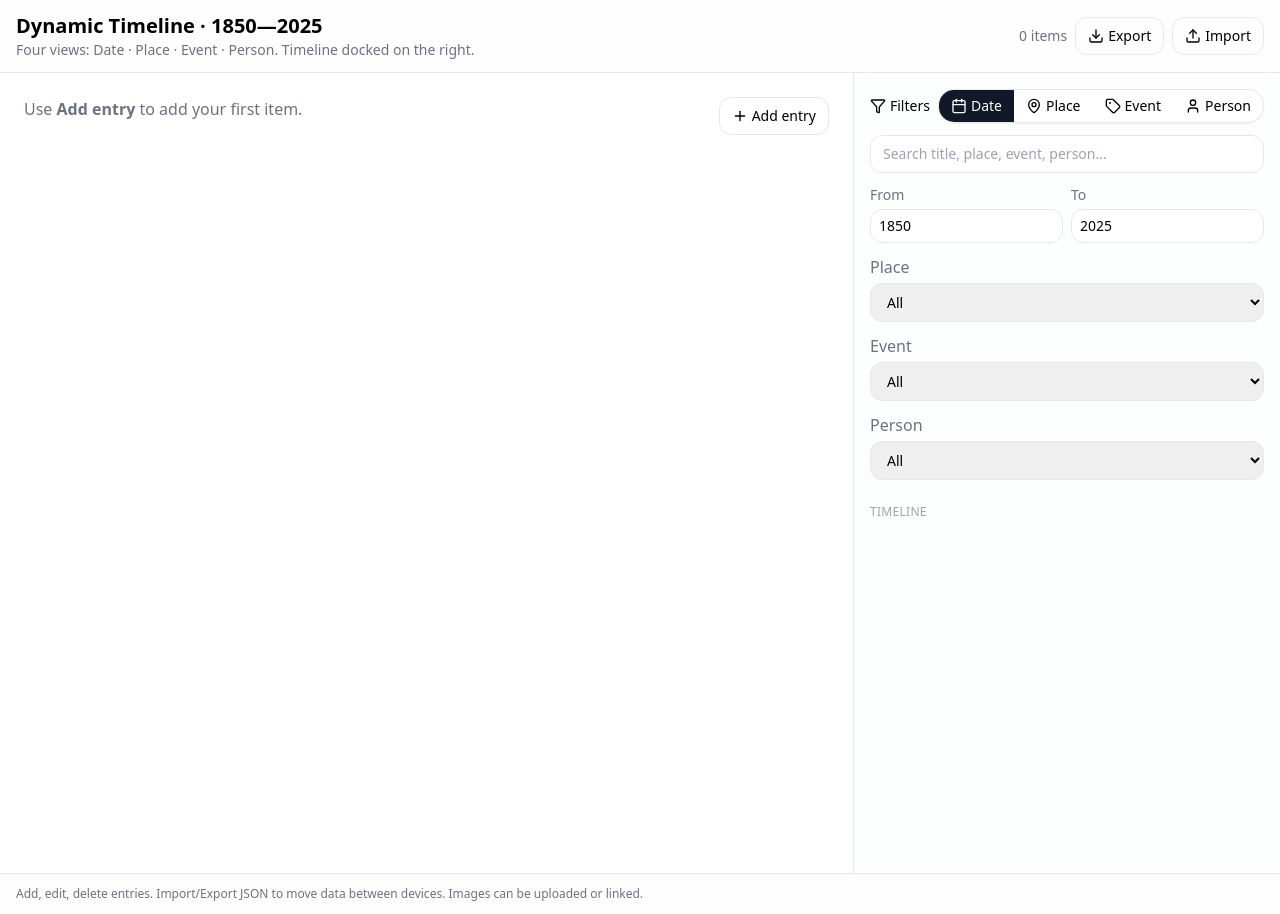
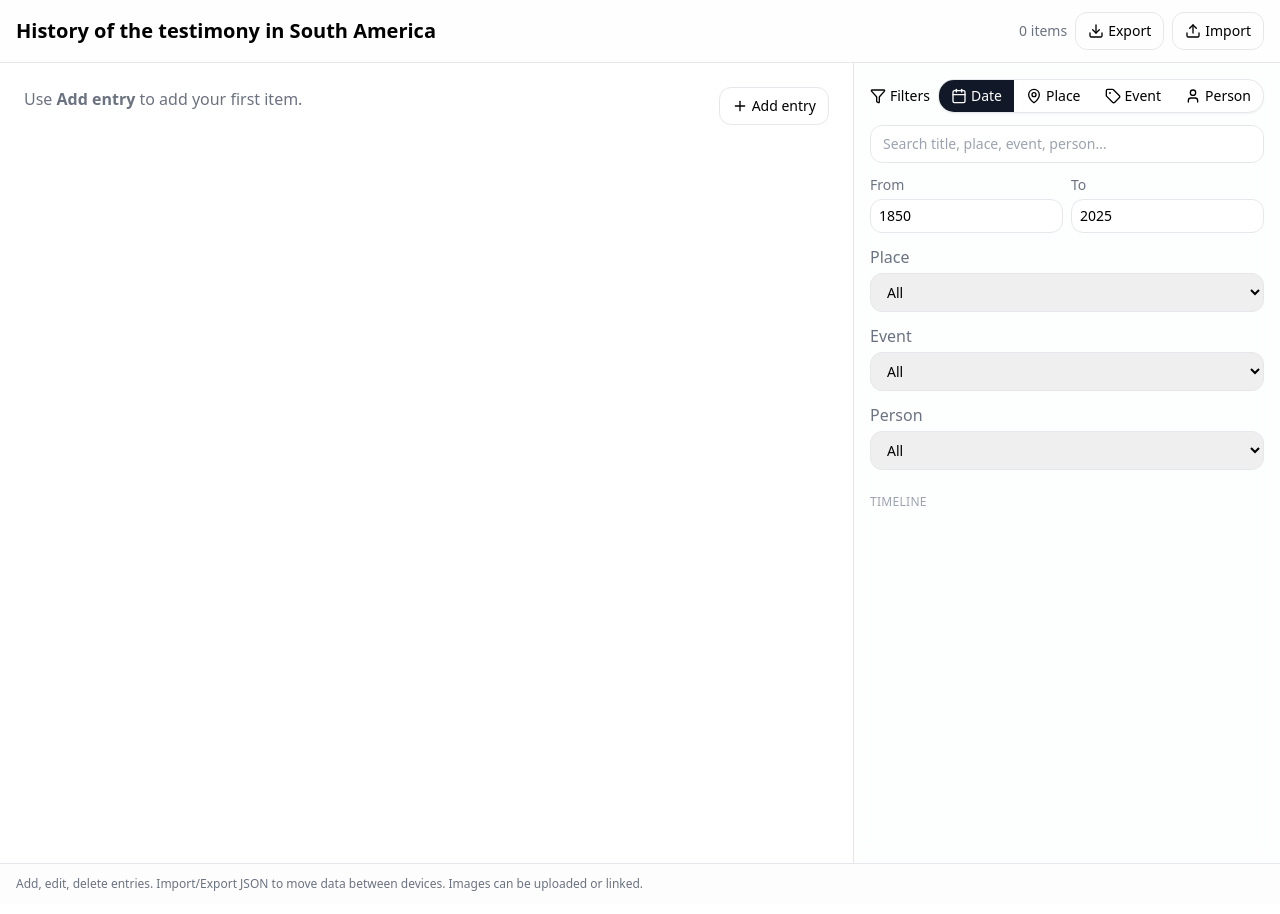
Before and after one commit to AnthonyWallis/Timeline-Argentine-history, a React (Vite) app: page / in a window 1280 px wide. Built offline with nearby package versions, Linux system fonts and the light colour scheme.

Commit message:
Add Export/Import JSON + edit/delete + uploads

```diff
--- a/index.html
+++ b/index.html
@@ -3,7 +3,7 @@
   <head>
     <meta charset="UTF-8" />
     <meta name="viewport" content="width=device-width, initial-scale=1.0" />
-    <title>Dynamic Timeline · 1850—Today</title>
+    <title>History of the testimony in South America</title>
   </head>
   <body>
     <div id="root"></div>
--- a/src/App.jsx
+++ b/src/App.jsx
@@ -873,10 +873,7 @@ export default function TimelineApp() {
       <header className="sticky top-0 z-10 bg-white/80 backdrop-blur border-b">
         <div className="w-full mx-auto px-4 py-3 flex items-center justify-between gap-3">
           <div className="min-w-0">
-            <h1 className="text-xl font-bold">Dynamic Timeline · 1850—{CURRENT_YEAR}</h1>
-            <p className="text-sm text-gray-500 truncate">
-              Four views: Date · Place · Event · Person. Timeline docked on the right.
-            </p>
+            <h1 className="text-xl font-bold">History of the testimony in South America</h1>
           </div>
 
           <div className="flex items-center gap-2 shrink-0">
```
Also changed, not shown: 1 other file (tests, documents, lock files or other folders).
